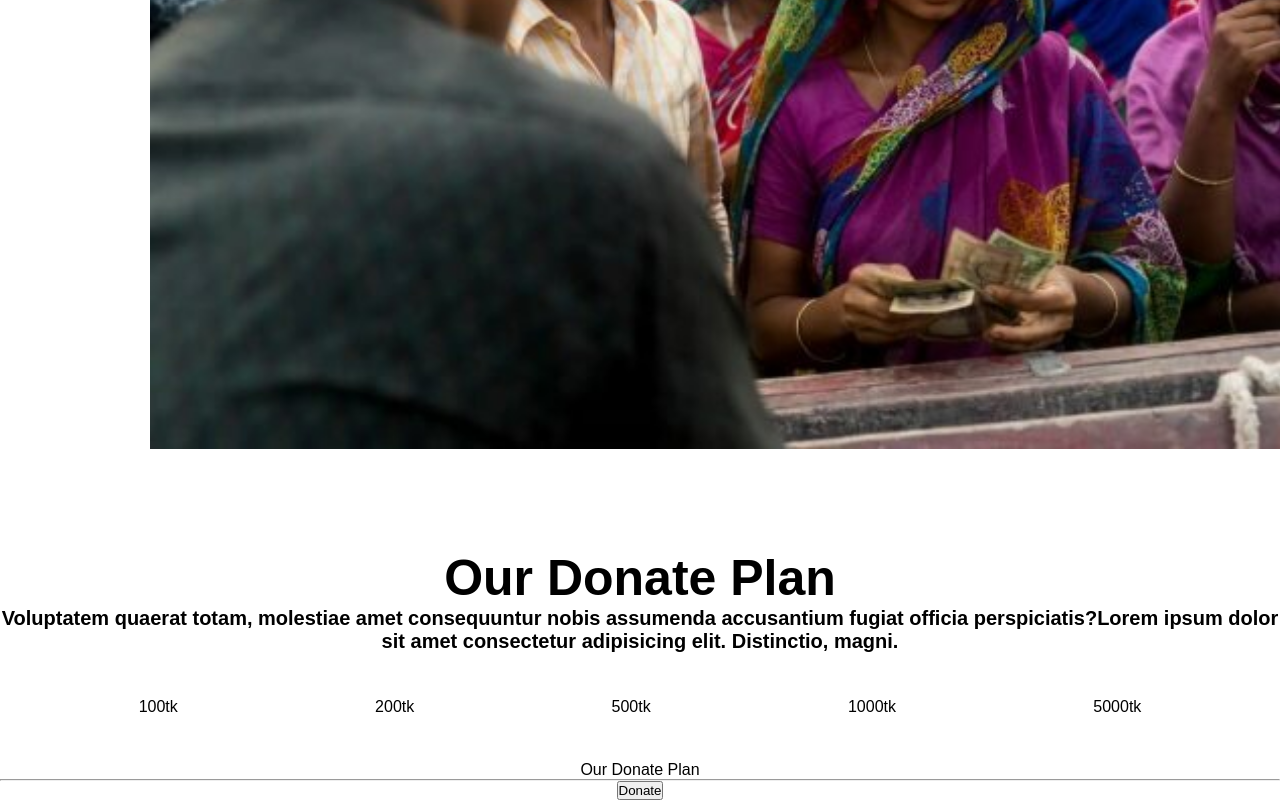
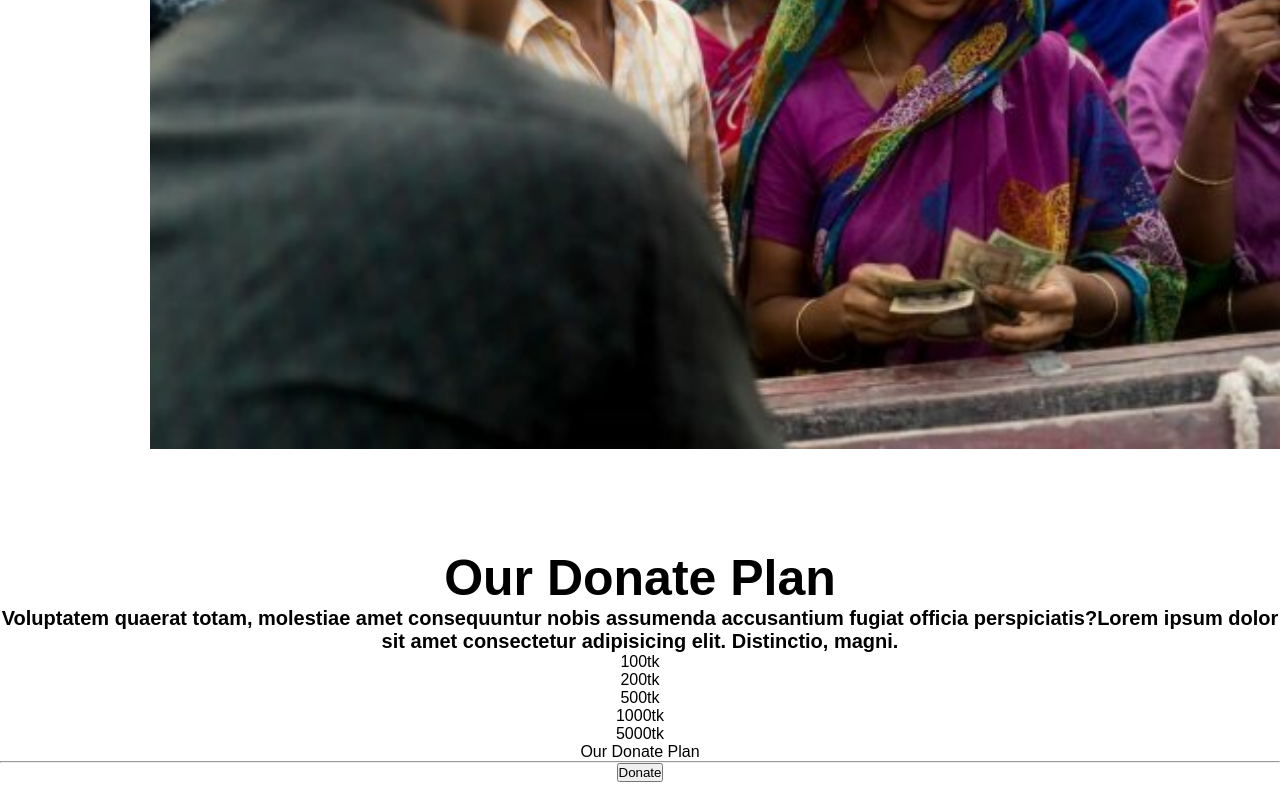
Before and after one commit to shawon33/my-first-pro, a plain HTML site: page index.html in a window 1280 px wide. Shown: the part 351-1151 px from the top of the page. Drawn offline with Linux system fonts and the light colour scheme.

Commit message:
fivth commti

```diff
--- a/index.html
+++ b/index.html
@@ -25,13 +25,13 @@
             <h1>Our Donate Plan</h1>
             <h5>Voluptatem quaerat totam, molestiae amet consequuntur nobis assumenda accusantium fugiat officia perspiciatis?Lorem ipsum dolor<br> sit amet consectetur adipisicing elit. Distinctio, magni.</h5>
         </div>
-        <ul>
-            <li>100tk</li>
-            <li>200tk</li>
-            <li>500tk</li>
-            <li>1000tk</li>
-            <li>5000tk</li>
-        </ul>
+        <div>
+            <div class="item">100tk</div>
+            <div class="item">200tk</div>
+            <div class="item">500tk</div>
+            <div class="item">1000tk</div>
+            <div class="item">5000tk</div>
+        </div>
         <p>Our Donate Plan</p>
         <hr>
         <div class="section">
```
